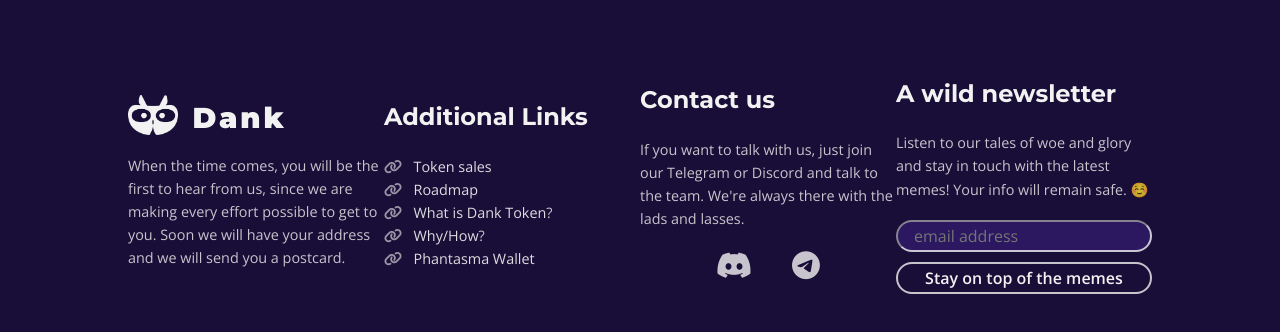
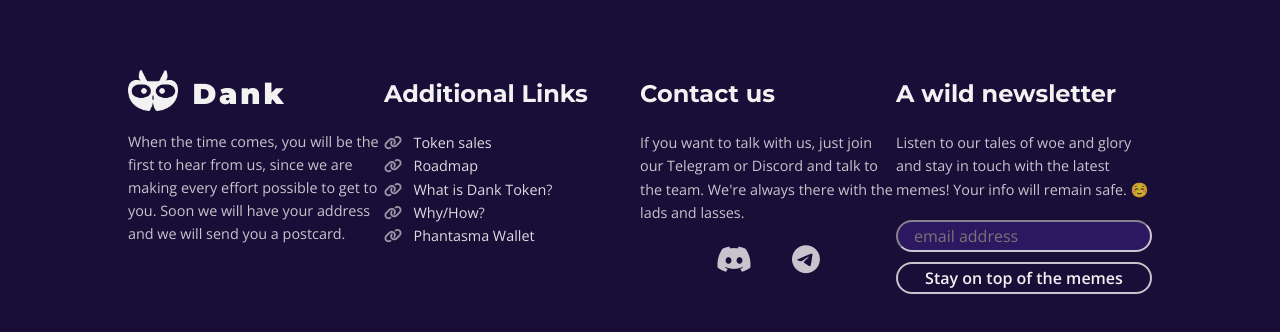
Before and after one commit to vincentgeneste/memeunity-dank-sales-page, a website: page public/index.html in a window 1280 px wide. Shown: the part 818-1150 px from the top of the page. Drawn offline with nearby package versions, Linux system fonts and the light colour scheme.

Commit message:
Fix footer align items for Desktop
fixed some footer alignment issues for desktop view

```diff
--- a/public/index.html
+++ b/public/index.html
@@ -88,7 +88,7 @@
         </div>
       </div> -->
       <div class="footer">
-        <div class="all-containing-container good-for-tablet">
+        <div class="all-containing-container">
           <div>
             <div class="main-logo title-font">
               <img
--- a/scss/main.scss
+++ b/scss/main.scss
@@ -262,8 +262,7 @@ nav.main {
   .main-logo {
     margin-bottom: 0.8em;
   }
-  .all-containing-container,
-  .good-for-tablet {
+  .all-containing-container {
     @include breakpoint(0) {
       flex-direction: column;
       align-items: center;
@@ -275,6 +274,7 @@ nav.main {
       max-width: 100%;
     }
     @include breakpoint($tablet) {
+      align-items: flex-start;
       flex-direction: row;
       max-width: 100%;
     }
```
Also changed, not shown: public/css/main.css.
